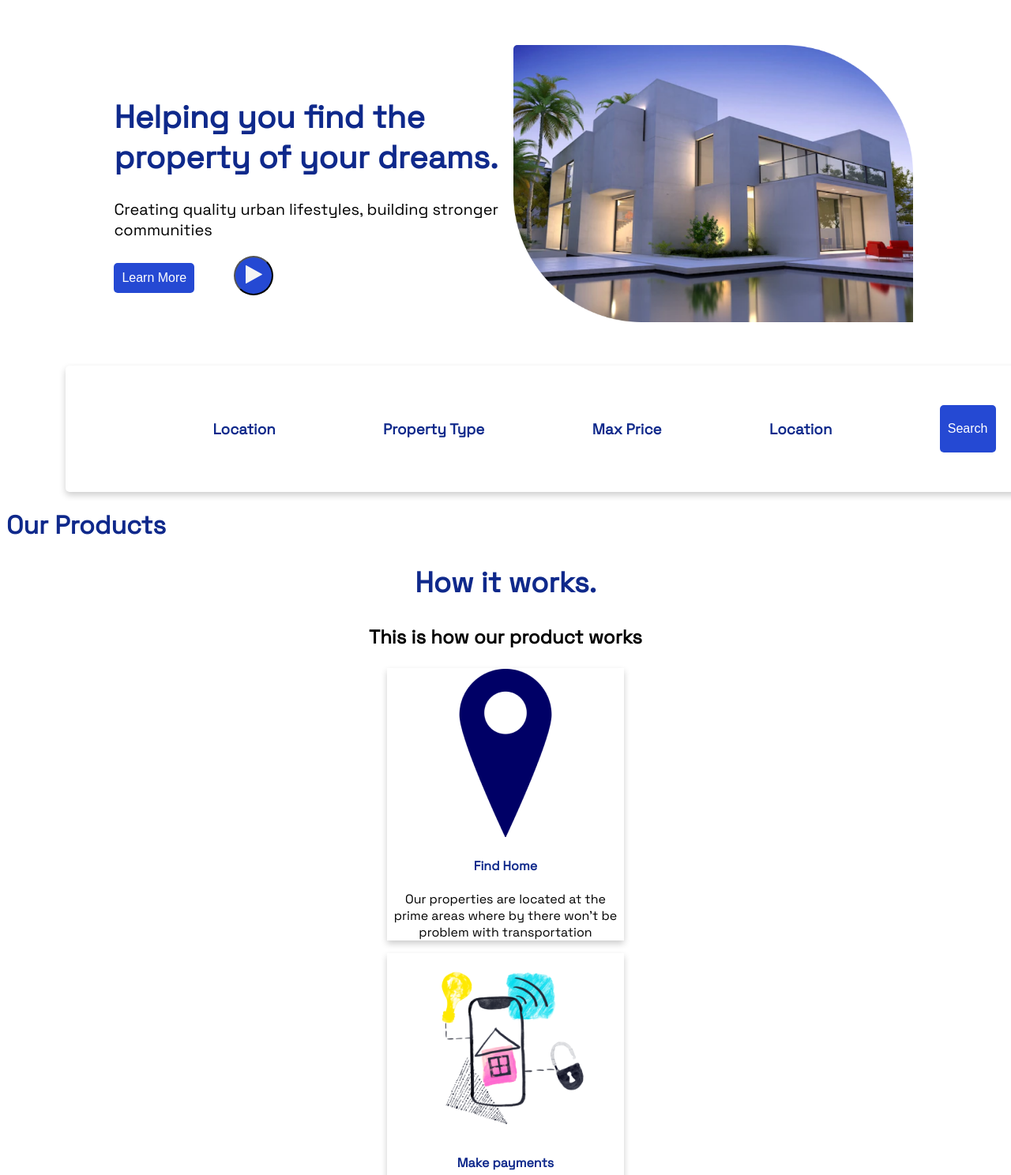
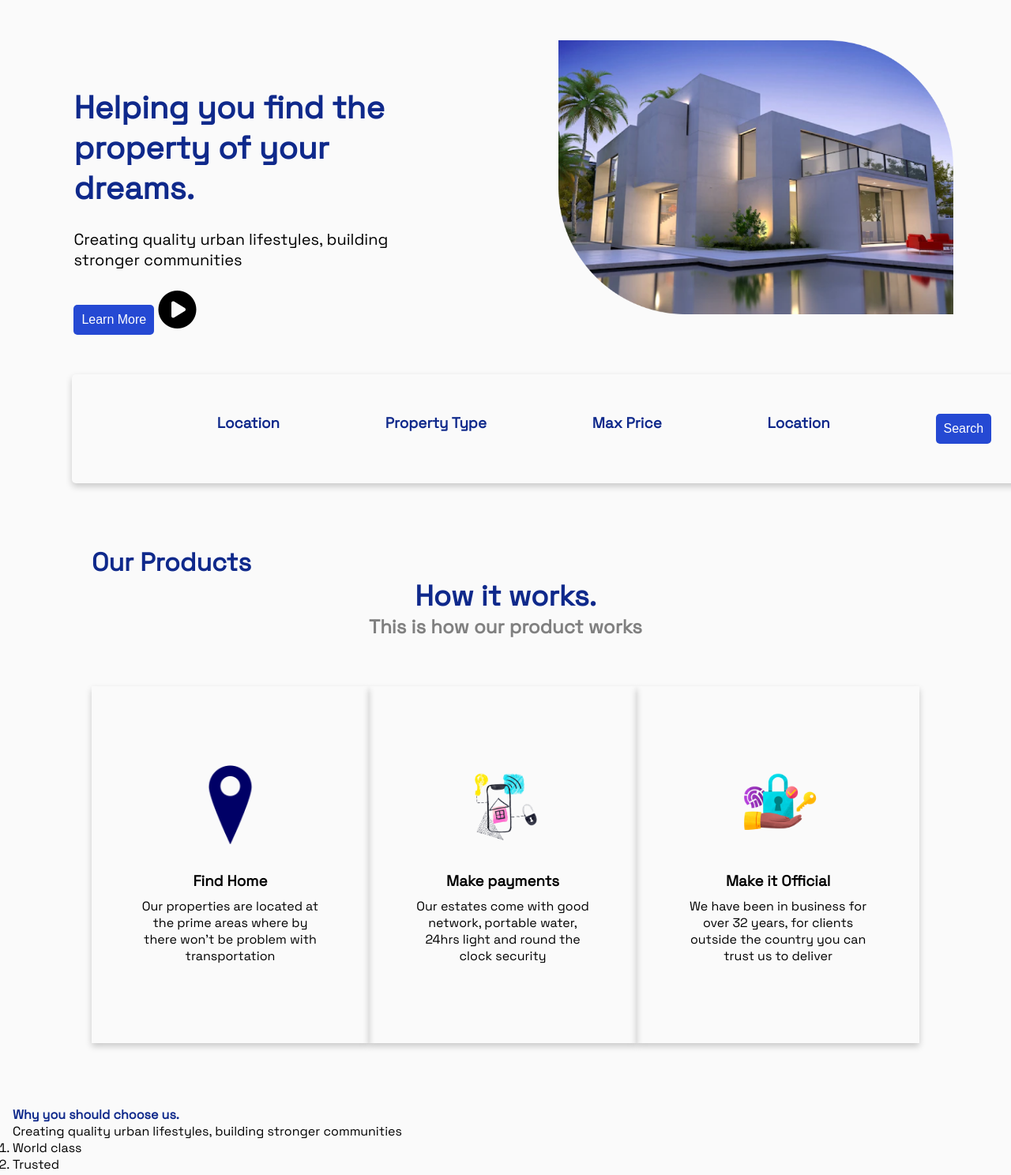
Before and after one commit to KarenKanana/Real-Estate-Website, a plain HTML site: page index.html in a window 1280 px wide. Shown: the part 84-1572 px from the top of the page at 79% size. Drawn offline with Linux system fonts and the light colour scheme; files whose address does not match are found by name.

Commit message:
Update file

```diff
--- a/assets/style.css
+++ b/assets/style.css
@@ -1,9 +1,25 @@
 @import url('https://fonts.googleapis.com/css2?family=Oleo+Script&family=Space+Grotesk:wght@300;400&display=swap');
+
+*{
+    margin:0;
+    padding:0;
+    border:0;
+}
 
 body {
    font-family: 'Space Grotesk', sans-serif;
     height: 100%;
+    background-color: #FAFAFA;
+    max-width: 100%;
+    overflow-x: hidden;
 }
+
+.container{
+    padding-left: 100px;
+    padding-right: 100px;
+
+}
+
 /* Add a black background color to the top navigation */
 .topnav {
     background-color: #FAFAFA;
@@ -41,7 +57,7 @@ body {
 .topnav #gstarted{
     background-color: #2549D3;
     border: none;
-   float: right;
+    float:right;
     margin-right: 150px;
     color: white;
     padding: 10px 10px;
@@ -58,10 +74,15 @@ h1,h2,h3,h4,h5,h6{
 
 .header {
     display: flex;
-    align-items: center;
-    justify-content: center;
+    justify-content: space-around;
     margin-top: 60px;
 }
+
+.header .text{
+    text-align:left;
+    margin-top: 60px;
+}
+
 img {
     max-width: 100%
 }
@@ -117,9 +138,23 @@ margin-left: 75px;
 #one,#two,#three{
     grid-row: 1 / span 1;
 }
-product{
+
+
+.products{
+    margin-top:80px;
+    margin-bottom:80px;
+    padding-left: 100px;
+    padding-right: 100px;
+}
+
+.products .lead{
+    color:grey;
+}
+
+
+.product{
     display: flex;
-    align-items: center;
+    align-items:center;
     justify-content: center;
     margin-top: 60px;
 
@@ -130,13 +165,21 @@ product{
     max-width: 300px;
     margin: auto;
     text-align: center;
+    padding:100px 60px;
 
 }
 
-img {
-    border-radius: 5px 5px 0 0;
+.product img {
+    height:100px;
     position: center;
+    padding-bottom:30px;
 }
+
+.product .card h3{
+    color:#000000;
+    padding-bottom:10px;
+}
+
 
 .container {
     padding: 2px 16px;
--- a/index.html
+++ b/index.html
@@ -1,13 +1,16 @@
 <!DOCTYPE html>
 <html lang="en">
+
 <head>
     <title>Home</title>
     <meta charset="UTF-8">
     <meta name="viewport" content="width=device-width, initial-scale=1">
     <link href="assets/style.css" rel="stylesheet">
-    <link rel="stylesheet" href="//maxcdn.bootstrapcdn.com/font-awesome/4.3.0/css/font-awesome.min.css">
+    <link rel="stylesheet" href="https://cdnjs.cloudflare.com/ajax/libs/font-awesome/4.7.0/css/font-awesome.min.css">
+    <link rel="stylesheet" href="https://cdnjs.cloudflare.com/ajax/libs/font-awesome/6.1.1/css/all.min.css" integrity="sha512-KfkfwYDsLkIlwQp6LFnl8zNdLGxu9YAA1QvwINks4PhcElQSvqcyVLLD9aMhXd13uQjoXtEKNosOWaZqXgel0g==" crossorigin="anonymous" referrerpolicy="no-referrer" />
   </head>
-<body>
+
+<body class="container">
     <div class="topnav">
         <a id="logo">Vallie's Estate</a>
         <a class="active" href="#home">Home</a>
@@ -20,10 +23,13 @@
     <div class="header">
 
         <div class="text">
-        <h1>Helping you find the property of your dreams.</h1>
-        <p>Creating quality urban lifestyles, building stronger communities</p>
-        <button type="button"  class="action">Learn More</button>
-        <button class="play"><i class="fa fa-play fa-2x"></i></button>
+            <h1>Helping you find the <br>
+                property of your
+                <br>dreams.</h1><br>
+            <p>Creating quality urban lifestyles, building <br> stronger communities</p>
+            <br>
+            <button type="button" class="action">Learn More</button>
+            <i class="fa fa-play-circle" style="font-size:48px;"></i>
         </div>
         <div class="image">
             <img src="assets/images/image%201.png" alt="header">
@@ -36,51 +42,44 @@
         <h3 id="three">Max Price</h3>
         <h3 id="four">Location</h3>
 
-        <button type="button"  class="action">Search</button>
+        <button type="button" class="action">Search</button>
 
     </div>
-<div class="products">
+    <div class="products" >
         <h1> Our Products</h1>
         <div class="producttittle">
             <h2>How it works.</h2>
-        <p>This is how our product works</p>
+            <p class="lead">This is how our product works</p>
         </div>
         <div class="product">
             <div class="card">
-            <img src="assets/images/address%20mark.png" >
-            <h4>Find Home</h4>
+                <img src="assets/images/address%20mark.png">
+                <h3>Find Home</h3>
                 <p>Our properties are located at the prime areas where by there won't be problem with transportation</p>
 
             </div>
             <div class="card">
-            <img src="assets/images/Smart%20house.png" >
-            <h4>Make payments</h4>
+                <img src="assets/images/Smart%20house.png">
+                <h3>Make payments</h3>
                 <p>Our estates come with good network, portable water, 24hrs light and round the clock security</p>
 
             </div>
             <div class="card">
-            <img src="/home/karen/Documents/moringa_pre-prep_projects/Real-Estate-Website/assets/images/Secure data protection with fingerprint and lock.png" >
-            <h4>Make it Official</h4>
-            <p>We have been in business for over 32 years, for clients outside the country you can trust us to deliver</p>
+                <img
+                    src="/home/karen/Documents/moringa_pre-prep_projects/Real-Estate-Website/assets/images/Secure data protection with fingerprint and lock.png">
+                <h3>Make it Official</h3>
+                <p>We have been in business for over 32 years, for clients outside the country you can trust us to
+                    deliver</p>
 
             </div>
 
+        </div>
         </div>
 
 
 
 
-    <p>This is how our products works</p>
-    <img src="/home/karen/Documents/moringa_pre-prep_projects/Real-Estate-Website/assets/images/address mark.png">
-    <h3>Find Home</h3>
-    <p>Our properties are located at the prime areas where by there won't be problem with transportation</p>
-    <img src="/home/karen/Documents/moringa_pre-prep_projects/Real-Estate-Website/assets/images/Smart house.png">
-    <h3>Make payments</h3>
-    <p>Our estates come with good network, portable water, 24hrs light and round the clock security</p>
-    <img src="/home/karen/Documents/moringa_pre-prep_projects/Real-Estate-Website/assets/images/Secure data protection with fingerprint and lock.png">
-    <h3>Make it Official</h3>
-    <p>We have been in business for over 32 years, for clients outside the country you can trust us to deliver</p>
-    <img src="/home/karen/Documents/moringa_pre-prep_projects/Real-Estate-Website/assets/images/image 2.png">
+
         <h4>Why you should choose us.</h4>
         <p>Creating quality urban lifestyles, building stronger communities</p>
         <ol>
@@ -112,13 +111,16 @@
         <h4>This is what our client are saying</h4>
         <h3>Alex Godwin</h3>
         <h6>South Africa</h6>
-    <p>Lorem ipsum dolor sit amet, consectetur adipiscing elit.Fames ut dictumst urna, lorem nibh. Pretium leo hendrerit interdum netus</p>
+        <p>Lorem ipsum dolor sit amet, consectetur adipiscing elit.Fames ut dictumst urna, lorem nibh. Pretium leo
+            hendrerit interdum netus</p>
         <h3>Alex Godwin</h3>
         <h6>South Africa</h6>
-    <p>Lorem ipsum dolor sit amet, consectetur adipiscing elit.Fames ut dictumst urna, lorem nibh. Pretium leo hendrerit interdum netus</p>
+        <p>Lorem ipsum dolor sit amet, consectetur adipiscing elit.Fames ut dictumst urna, lorem nibh. Pretium leo
+            hendrerit interdum netus</p>
         <h3>Alex Godwin</h3>
         <h6>South Africa</h6>
-    <p>Lorem ipsum dolor sit amet, consectetur adipiscing elit.Fames ut dictumst urna, lorem nibh. Pretium leo hendrerit interdum netus</p>
+        <p>Lorem ipsum dolor sit amet, consectetur adipiscing elit.Fames ut dictumst urna, lorem nibh. Pretium leo
+            hendrerit interdum netus</p>
         <p>View more</p>
         <h1>Vallie's Estate</h1>
         <p>Solution for easy and flexible house hunting. You can trust us anywhere through this platform</p>
@@ -143,11 +145,12 @@
             <li>System status</li>
             <li>Privacy Policy</li>
         </ul>
-
+</div>
 
 
 
 
 
 </body>
+
 </html>
```
Lines whose indentation alone changed are shown as unchanged.
